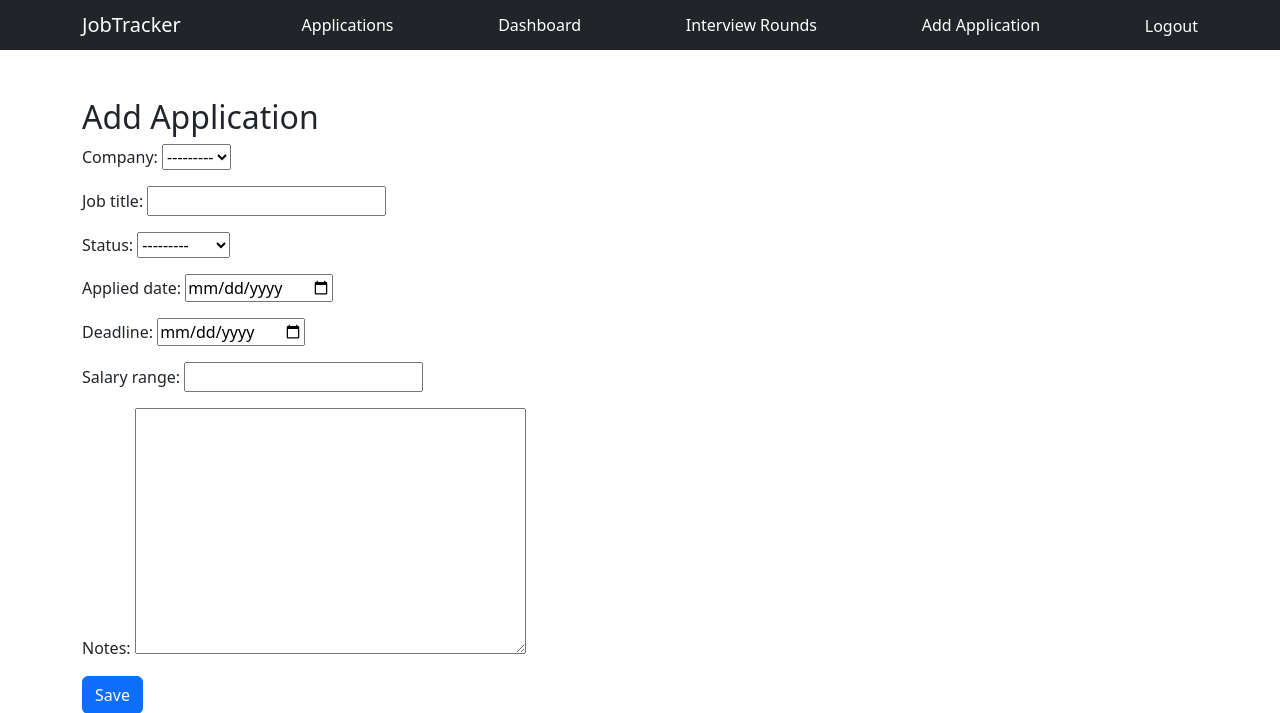
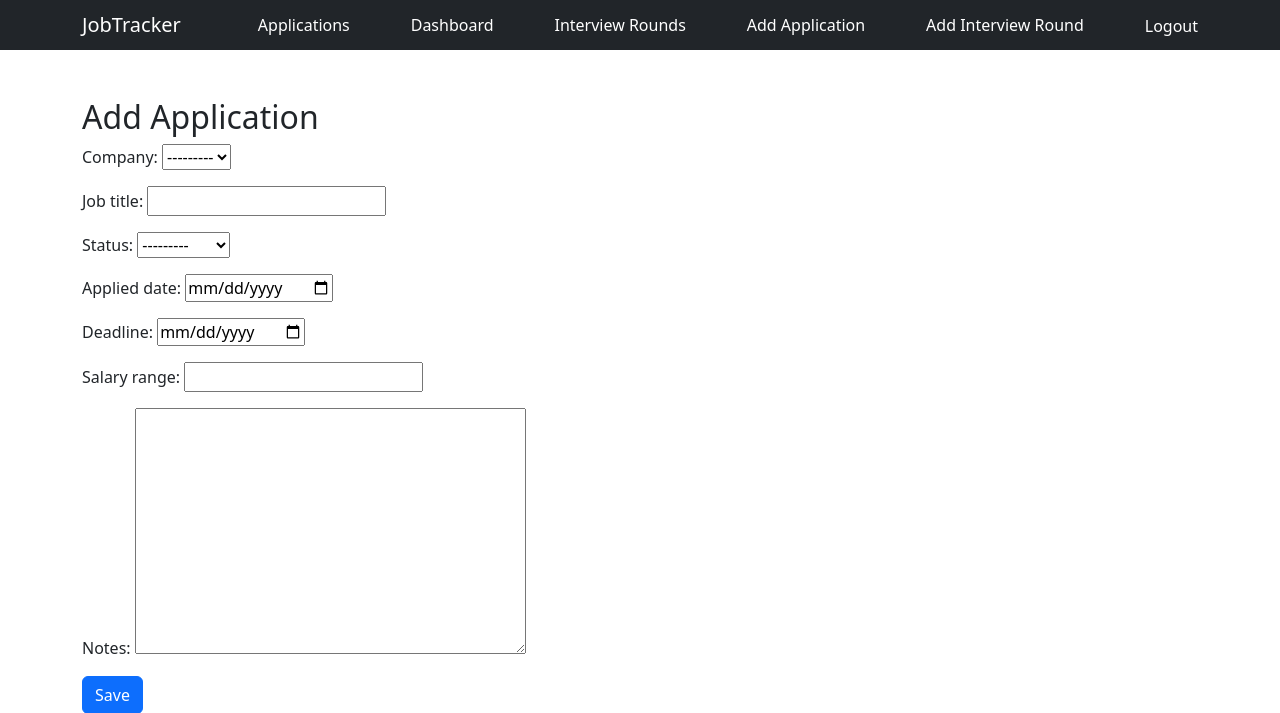
Before and after one commit to maryam-dev880/Job-Tracker, a Django app: page /add-application/ in a window 1280 px wide. Shown: the top 713 px of the page. Run offline with Django 5.2, Linux system fonts and the light colour scheme; data that the repository does not hold is empty.

Commit message:
Update base.html

```diff
--- a/applications/templates/applications/base.html
+++ b/applications/templates/applications/base.html
@@ -18,6 +18,7 @@
             <a class="nav-link text-white d-inline" href="{% url 'dashboard' %}">Dashboard</a>
             <a class="nav-link text-white d-inline" href="{% url 'interviewround_list' %}">Interview Rounds</a>
             <a class="nav-link text-white d-inline" href="{% url 'add_application' %}">Add Application</a>
+            <a class="nav-link text-white d-inline" href="{% url 'add_interviewround' %}">Add Interview Round</a>
             <form method="post" action="{% url 'logout' %}" class="d-inline">
                 {% csrf_token %}
                 <button type="submit" class="btn btn-link nav-link text-white d-inline" style="border:none;">Logout</button>
```
